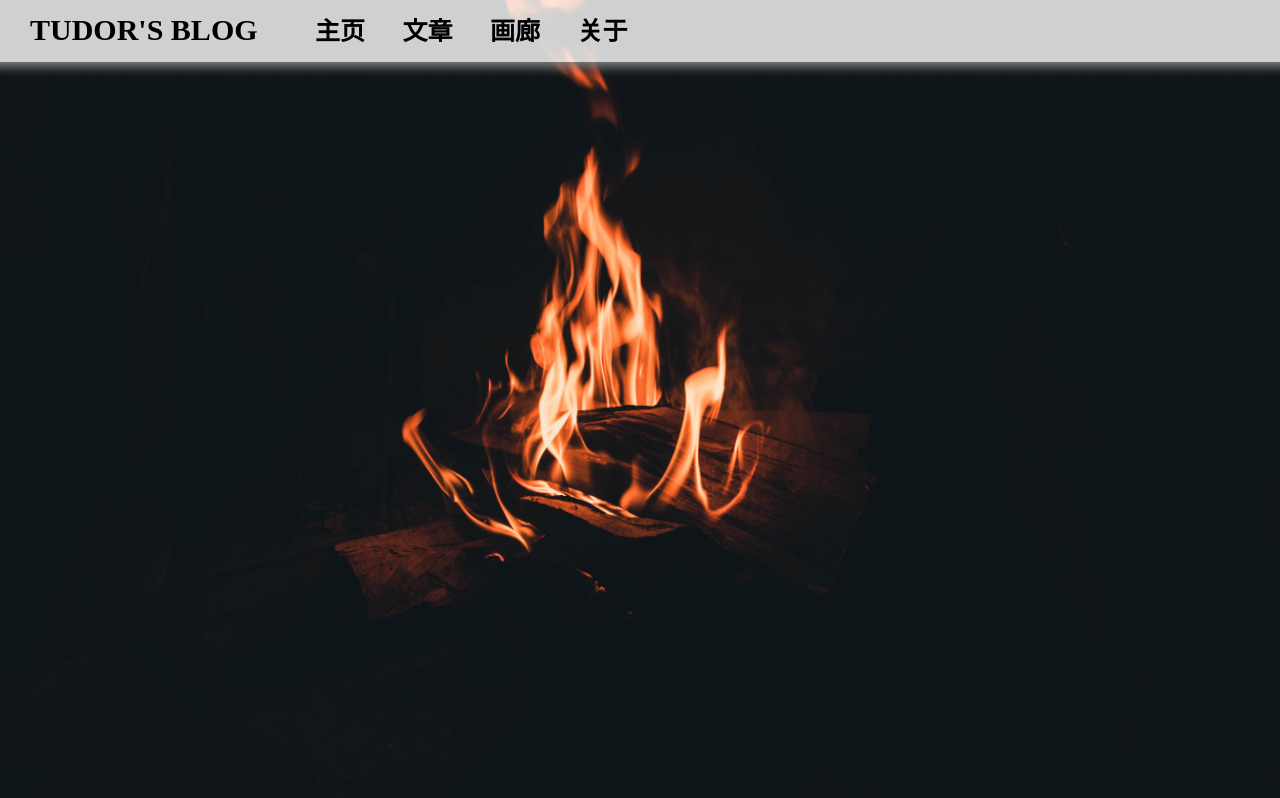
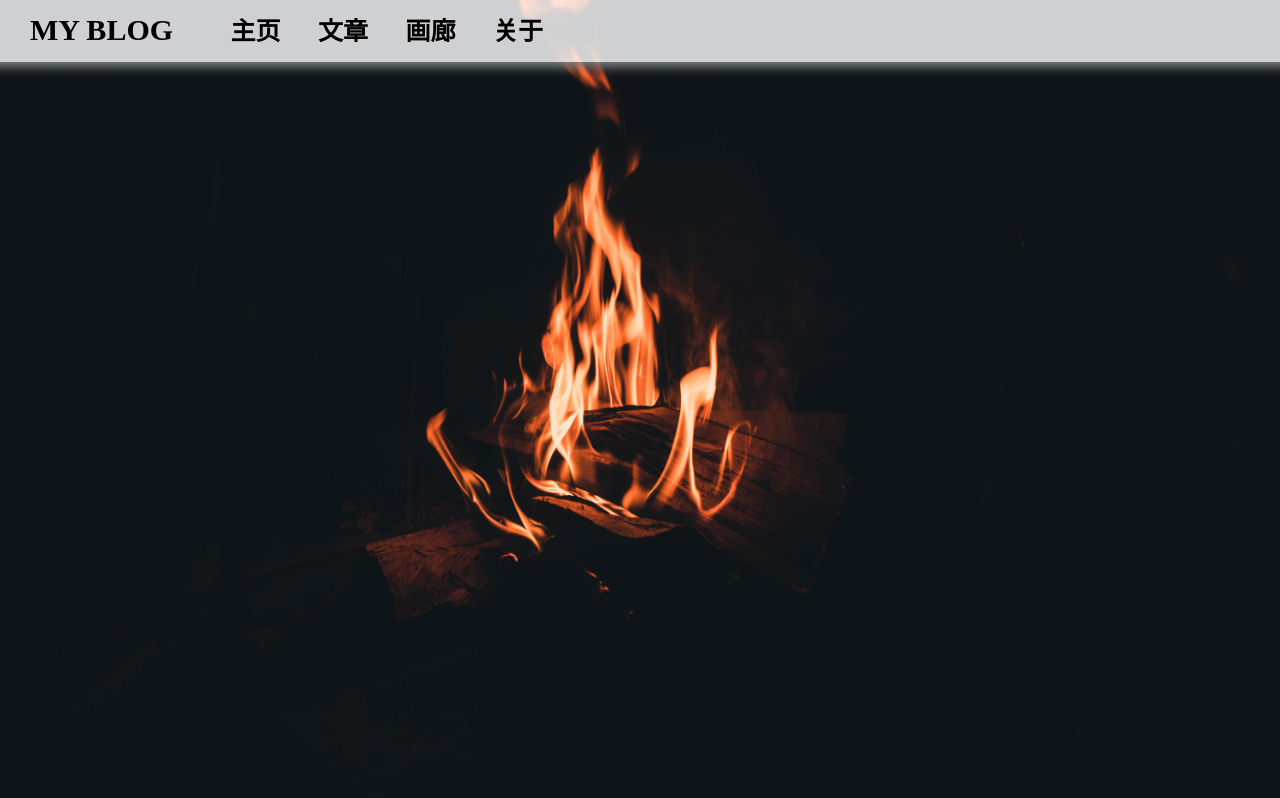
Before and after one commit to Tudor-FG/Tudor-FG.github.io, a plain HTML site: page html/home.html in a window 1280 px wide. Shown: the top 798 px of the page. Drawn offline with Linux system fonts and the light colour scheme.

Commit message:
Update home.html

```diff
--- a/html/home.html
+++ b/html/home.html
@@ -14,12 +14,18 @@
 				list-style: none;
 			}
 
+			html {
+				height: 100%;
+				rgb(15, 20, 24);
+			}
+
 			body {
+				height: 100%;
 				color: white;
 				font-size: 20px;
 				background-color: #000;
 				background: url(../images/bg.jpg) no-repeat fixed center top;
-				background-size: cover;
+				background-size: 100%;
 			}
 
 			.nav {
@@ -75,7 +81,7 @@
 	</head>
 	<body>
 		<div class="nav">
-			<span class="symbol">TUDOR'S BLOG</span>
+			<span class="symbol">MY BLOG</span>
 			<a href="#">主页</a>
 			<a href="#">文章</a>
 			<a href="#">画廊</a>
```
